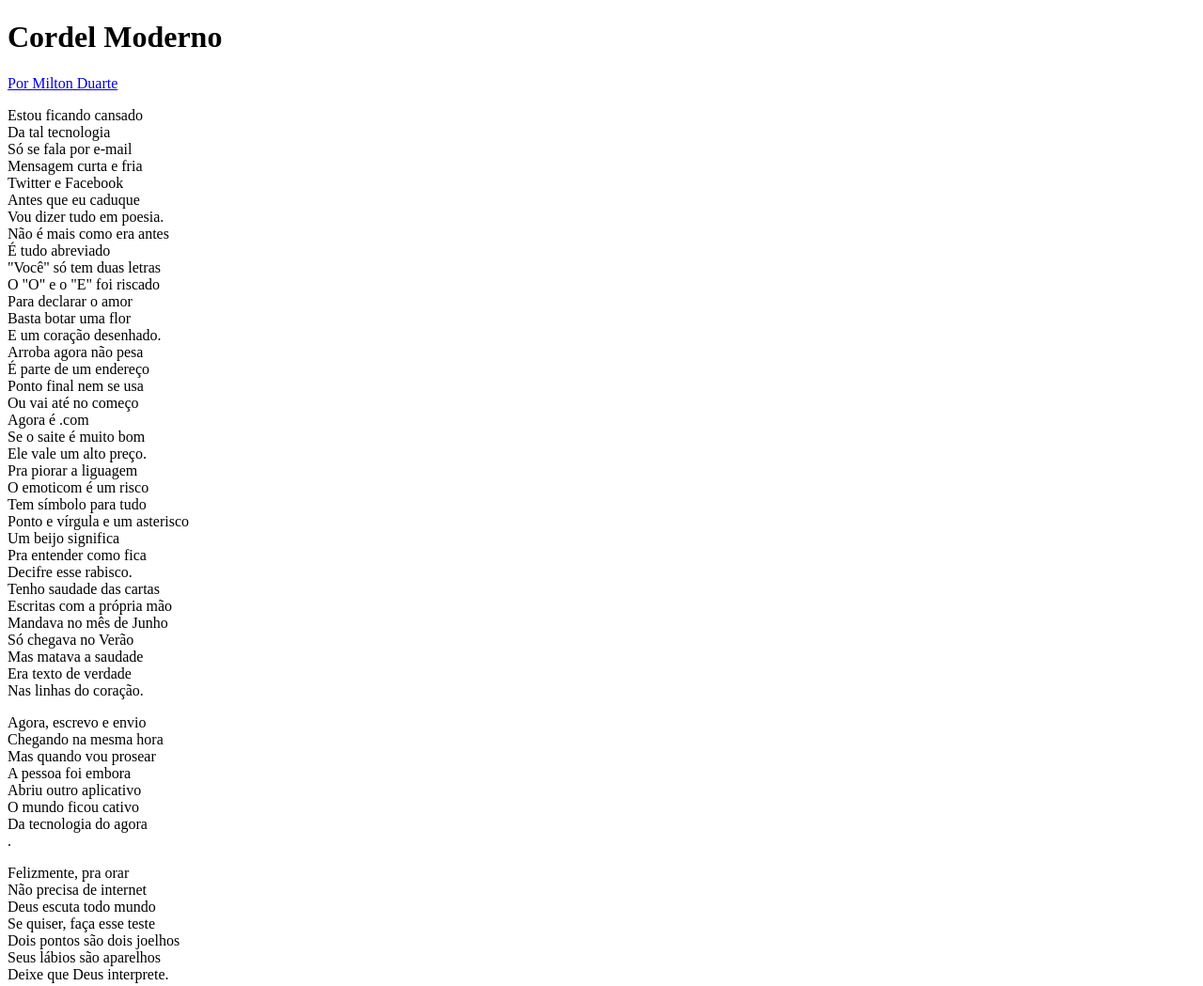
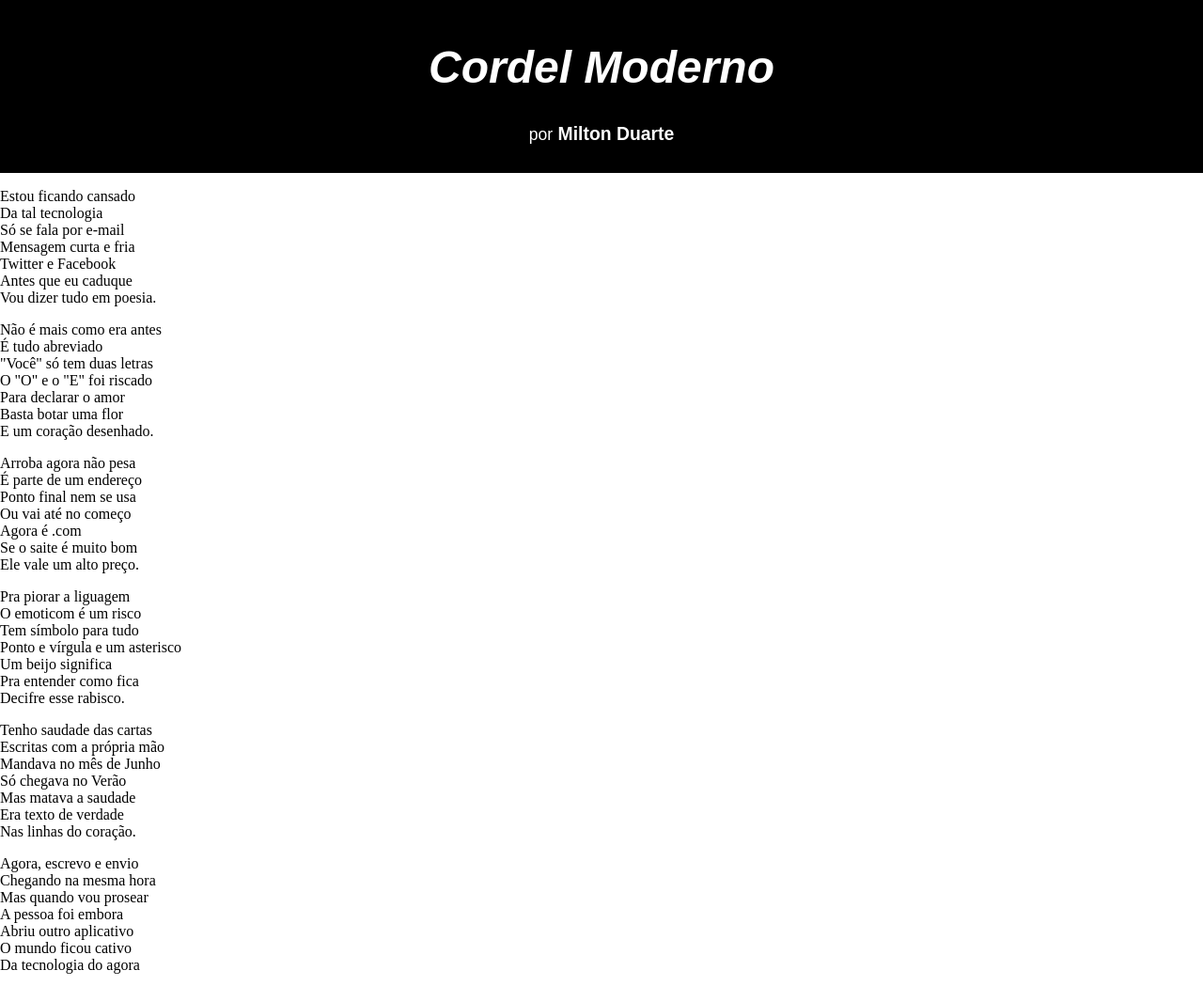
Before and after one commit to KaiooBarreto/004-projeto-cordel, a plain HTML site: page index.html in a window 1280 px wide. Shown: the top 1049 px of the page at 94% size. Drawn offline with Linux system fonts and the light colour scheme.

Commit message:
atualização css

```diff
--- a/index.html
+++ b/index.html
@@ -5,69 +5,87 @@
     <meta http-equiv="X-UA-Compatible" content="IE=edge">
     <meta name="viewport" content="width=device-width, initial-scale=1.0">
     <title>Document</title>
+<link rel="stylesheet" href="style.css">
+
+
+
 </head>
 <body>
 
         <header>
         <h1>Cordel Moderno</h1>
-        <p><a href="https://www.recantodasletras.com.br/poesias/3186743" target="_blank">Por Milton Duarte</a></p>
+
+
+        <p id="autor">por<a href="https://www.recantodasletras.com.br/poesias/3186743" target="_blank">  <strong>Milton Duarte</strong></a></p>
+
+
         </header>
 
-    <section>
+    <section id="section1" class="príncipal">
+        <p>
             Estou ficando cansado <br>
             Da tal tecnologia <br>
             Só se fala por e-mail <br>
             Mensagem curta e fria <br>
             Twitter e Facebook <br>
             Antes que eu caduque <br>
-        Vou dizer tudo em poesia. <br>
+            Vou dizer tudo em poesia.
+        </p>
     </section>
 
 
-   <section>
+   <section id="section2" class="príncipal">
 
+       <p>
            Não é mais como era antes <br>
            É tudo abreviado <br>
            "Você" só tem duas letras <br>
            O "O" e o "E" foi riscado <br>
            Para declarar o amor <br>
            Basta botar uma flor <br>
-       E um coração desenhado. <br>
+           E um coração desenhado.
+       </p>
    </section>
 
 
 
-    <section>
+    <section id="section3" class="príncipal">
+        <p>
             Arroba agora não pesa <br>
             É parte de um endereço <br>
             Ponto final nem se usa <br>
             Ou vai até no começo <br>
             Agora é .com <br>
             Se o saite é muito bom <br>
-        Ele vale um alto preço. <br>
+            Ele vale um alto preço.
+           </p>
 
-        Pra piorar a liguagem <br>
+           <p>Pra piorar a liguagem <br>
             O emoticom é um risco <br>
             Tem símbolo para tudo <br>
             Ponto e vírgula e um asterisco <br>
             Um beijo significa <br>
             Pra entender como fica <br>
-        Decifre esse rabisco. <br>
+            Decifre esse rabisco.
+        </p>
     </section>
 
 
-    <section>
+    <section id="section4" class="príncipal">
+        <p>
+
             Tenho saudade das cartas <br>
             Escritas com a própria mão <br>
             Mandava no mês de Junho <br>
             Só chegava no Verão <br>
             Mas matava a saudade <br>
             Era texto de verdade <br>
-        Nas linhas do coração. <br>
+            Nas linhas do coração.
+        </p>
     </section>
 
 
-    <section>
+    <section id="section4" class="príncipal">
 
         <p>
             Agora, escrevo e envio <br>
@@ -76,7 +94,7 @@
             A pessoa foi embora <br>
             Abriu outro aplicativo <br>
             O mundo ficou cativo <br>
-            Da tecnologia do agora <br>.
+            Da tecnologia do agora
         </p>
 
         <p>
@@ -86,8 +104,7 @@
             Se quiser, faça esse teste <br>
             Dois pontos são dois joelhos <br>
             Seus lábios são aparelhos <br>
-            Deixe que Deus interprete. <br>
-        </p>
+            Deixe que Deus interprete. </p>
     </section>
 <footer><p>Criado por <a href="https://www.instagram.com/kaioob4rreto/" target="_blank">Kaio Barreto  </a>  em treinamento do <a href="https://www.cursoemvideo.com/" target="_blank">curso em video</a></p></footer>
 
--- /dev/null
+++ b/style.css
@@ -0,0 +1,26 @@
+@charset "UTF-8";
+
+header{
+background-color: black;
+padding: 12px 1px 12px 1px;
+
+}
+
+h1{
+color: white;
+font: bold italic 3em sans-serif;
+text-align: center;
+}
+
+#autor  > a, #autor{
+color: white;
+font: normal normal 1.1em sans-serif;
+text-align: center;
+text-decoration: none;
+}
+
+body{
+margin: 0px;
+
+
+}
```
Lines whose indentation alone changed are shown as unchanged.
